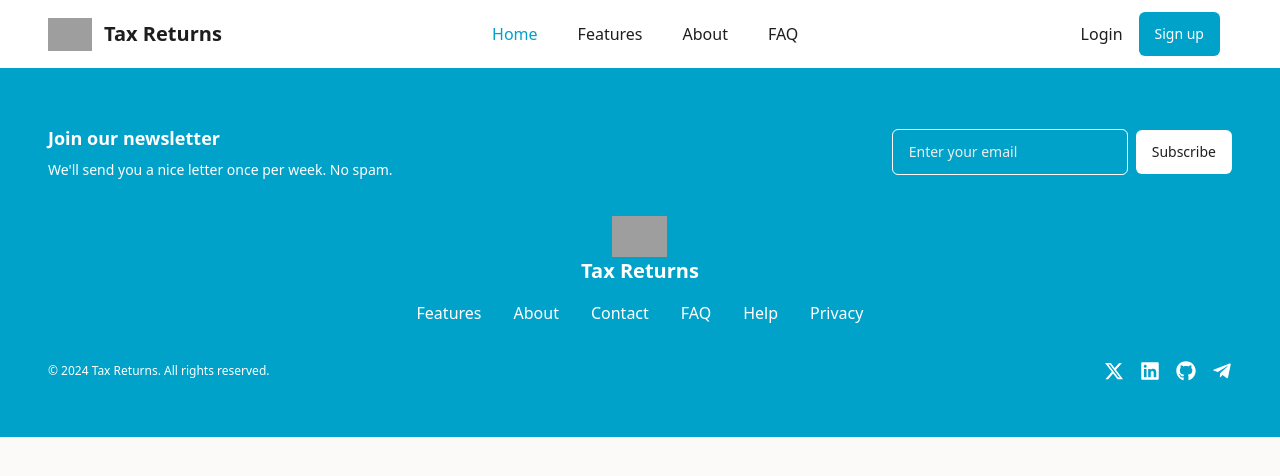
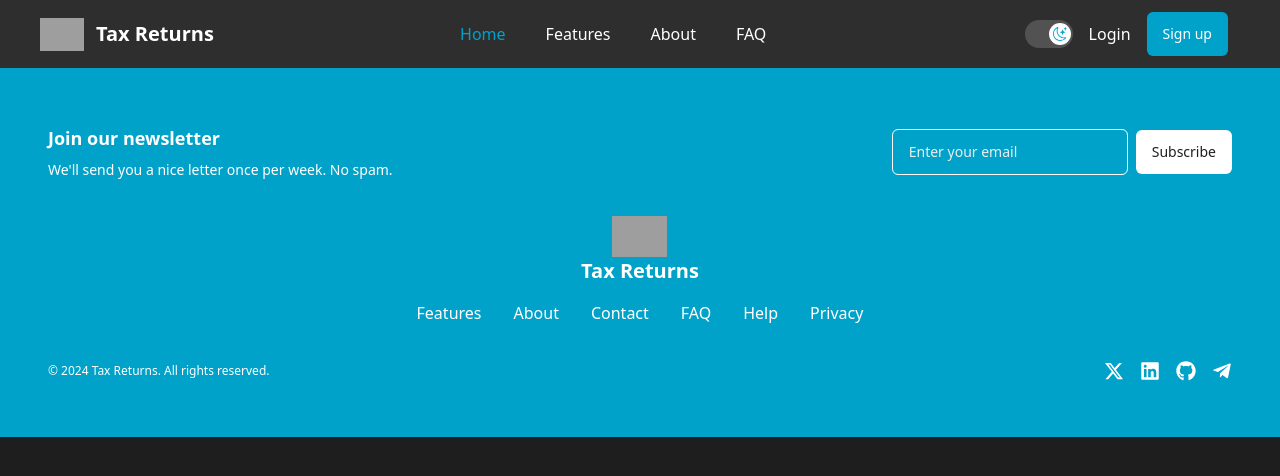
Before and after one commit to Trayshmhirk/tax-return-landing-page, a React (Vite) app: page / in a window 1280 px wide. Shown: the top 476 px of the page. Built offline with nearby package versions, Linux system fonts and the light colour scheme; grey boxes are pictures that could not be loaded.

Commit message:
Set up theme context.

```diff
--- a/src/App.tsx
+++ b/src/App.tsx
@@ -1,13 +1,16 @@
 "use client";
 import { ErrorBoundary } from "react-error-boundary";
 import { Routes } from "./routes/Routes";
+import ContextProvider from "./provider/ContextProvider";
 import { ErrorPage } from "./pages/ErrorPage";
 
 function App() {
    return (
       <div className="min-h-screen min-w-screen">
          <ErrorBoundary FallbackComponent={ErrorPage}>
-            <Routes />
+            <ContextProvider>
+               <Routes />
+            </ContextProvider>
          </ErrorBoundary>
       </div>
    );
--- a/src/components/common/Footer.tsx
+++ b/src/components/common/Footer.tsx
@@ -6,7 +6,7 @@ import { FaTelegramPlane } from "react-icons/fa";
 
 const Footer = () => {
    return (
-      <div className="w-full h-full flex flex-col items-center bg-richElectricBlue text-white p-6 pb-10 sm:px-8 sm:py-14 md:px-12">
+      <footer className="w-full h-full flex flex-col items-center bg-richElectricBlue text-white py-6 px-5 pb-10 sm:px-8 sm:py-14 lg:px-12">
          <div className="container flex flex-col gap-9">
             <div className="flex flex-col md:items-center md:flex-row md:justify-between gap-6">
                <div className="flex flex-col gap-2">
@@ -19,7 +19,7 @@ const Footer = () => {
                <div className="flex items-center gap-2">
                   <Input
                      placeholder="Enter your email"
-                     className="bg-transparent dark:bg-transparent font-medium border-white placeholder:text-brightGray"
+                     className="bg-transparent dark:bg-transparent font-medium border-white dark:border-white placeholder:text-brightGray dark:placeholder:text-brightGray"
                   />
                   <Button className="bg-white text-eerieBlack">
                      Subscribe
@@ -87,7 +87,7 @@ const Footer = () => {
                </div>
             </div>
          </div>
-      </div>
+      </footer>
    );
 };
 
--- a/src/components/common/Header.tsx
+++ b/src/components/common/Header.tsx
@@ -1,10 +1,11 @@
 import { NavLink } from "react-router-dom";
 import { HamburgerIcon } from "../icons/HamburgerIcon";
 import { Button } from "../ui/button";
+import CustomThemeSwitch from "../custom/CustomThemeSwitch";
 
 const Header = () => {
    return (
-      <header className="bg-white flex justify-center items-center py-3 px-6 sm:px-8 md:px-12">
+      <header className="bg-white flex justify-center items-center dark:bg-gray py-3 px-5 sm:px-8 lg:px-10">
          <div className="container flex items-center justify-between gap-4">
             <div className="flex items-center gap-3">
                <img
@@ -13,7 +14,7 @@ const Header = () => {
                   src="https://img.icons8.com/external-flatarticons-blue-flatarticons/65/external-tax-taxes-flatarticons-blue-flatarticons.png"
                   alt="external-tax-taxes-flatarticons-blue-flatarticons"
                />
-               <h1 className="text-xl font-bold">Tax Returns</h1>
+               <h1 className="md:text-xl font-bold">Tax Returns</h1>
             </div>
 
             <nav className="hidden items-center md:gap-7 lg:gap-10 px-3 md:flex">
@@ -52,6 +53,7 @@ const Header = () => {
             </nav>
 
             <div className="hidden items-center gap-4 px-3 md:flex">
+               <CustomThemeSwitch />
                <NavLink
                   to="login"
                   className={({ isActive }) =>
@@ -63,7 +65,9 @@ const Header = () => {
                <Button className="">Sign up</Button>
             </div>
 
-            <div className="block md:hidden">
+            <div className="flex gap-2 md:hidden">
+               <CustomThemeSwitch />
+
                <HamburgerIcon />
             </div>
          </div>
--- /dev/null
+++ b/src/components/custom/CustomThemeSwitch.tsx
@@ -0,0 +1,42 @@
+import { useTheme } from "@/hooks/context/useTheme";
+import { MdOutlineLightMode } from "react-icons/md";
+import { BsMoonStars } from "react-icons/bs";
+
+const CustomThemeSwitch = () => {
+   const { theme, setTheme } = useTheme(); // Extracting the current theme and setTheme function from context
+
+   const isDark = theme === "dark"; // Check if the current theme is "dark"
+
+   const toggleTheme = () => {
+      setTheme(isDark ? "light" : "dark"); // Toggle between light and dark themes
+   };
+
+   return (
+      <div className="flex items-center">
+         <div
+            className="relative w-12 h-7 rounded-full bg-neutral-300 dark:bg-neutral-600 cursor-pointer"
+            onClick={toggleTheme}
+         >
+            <div
+               className={`absolute top-[2.5px] w-[22px] h-[22px] bg-white rounded-full transition-transform ${
+                  isDark ? "translate-x-6" : "translate-x-0.5"
+               }`}
+            />
+
+            <MdOutlineLightMode
+               className={`absolute left-[4.4px] top-[5.5px] text-yellow-400 transition-opacity ${
+                  isDark ? "opacity-0" : "opacity-100"
+               }`}
+            />
+
+            <BsMoonStars
+               className={`absolute right-[6px] top-[6.5px] text-sm text-richElectricBlue transition-opacity ${
+                  isDark ? "opacity-100" : "opacity-0"
+               }`}
+            />
+         </div>
+      </div>
+   );
+};
+
+export default CustomThemeSwitch;
--- /dev/null
+++ b/src/context/ThemeContext.tsx
@@ -0,0 +1,65 @@
+import { createContext, useEffect, useState } from "react";
+
+type Theme = "dark" | "light" | "system";
+
+type ThemeProviderProps = {
+   children: React.ReactNode;
+   defaultTheme?: Theme;
+   storageKey?: string;
+};
+
+type ThemeProviderState = {
+   theme: Theme;
+   setTheme: (theme: Theme) => void;
+};
+
+const initialState: ThemeProviderState = {
+   theme: "system",
+   setTheme: () => null,
+};
+
+export const ThemeProviderContext =
+   createContext<ThemeProviderState>(initialState);
+
+export function ThemeProvider({
+   children,
+   defaultTheme = "system",
+   storageKey = "vite-ui-theme",
+   ...props
+}: ThemeProviderProps) {
+   const [theme, setTheme] = useState<Theme>(
+      () => (localStorage.getItem(storageKey) as Theme) || defaultTheme
+   );
+
+   useEffect(() => {
+      const root = window.document.documentElement;
+
+      root.classList.remove("light", "dark");
+
+      if (theme === "system") {
+         const systemTheme = window.matchMedia("(prefers-color-scheme: dark)")
+            .matches
+            ? "dark"
+            : "light";
+
+         root.classList.add(systemTheme);
+         return;
+      }
+
+      root.classList.add(theme);
+   }, [theme]);
+
+   const value = {
+      theme,
+      setTheme: (theme: Theme) => {
+         localStorage.setItem(storageKey, theme);
+         setTheme(theme);
+      },
+   };
+
+   return (
+      <ThemeProviderContext.Provider {...props} value={value}>
+         {children}
+      </ThemeProviderContext.Provider>
+   );
+}
--- /dev/null
+++ b/src/hooks/context/useTheme.tsx
@@ -0,0 +1,11 @@
+import { useContext } from "react";
+import { ThemeProviderContext } from "@/context/ThemeContext";
+
+export const useTheme = () => {
+   const context = useContext(ThemeProviderContext);
+
+   if (context === undefined)
+      throw new Error("useTheme must be used within a ThemeProvider");
+
+   return context;
+};
--- /dev/null
+++ b/src/provider/ContextProvider.tsx
@@ -0,0 +1,15 @@
+import { ThemeProvider } from "@/context/ThemeContext";
+
+type ContextProviderProps = {
+   children: React.ReactNode;
+};
+
+const ContextProvider = ({ children }: ContextProviderProps) => {
+   return (
+      <ThemeProvider defaultTheme="dark" storageKey="vite-ui-theme">
+         {children}
+      </ThemeProvider>
+   );
+};
+
+export default ContextProvider;
```
